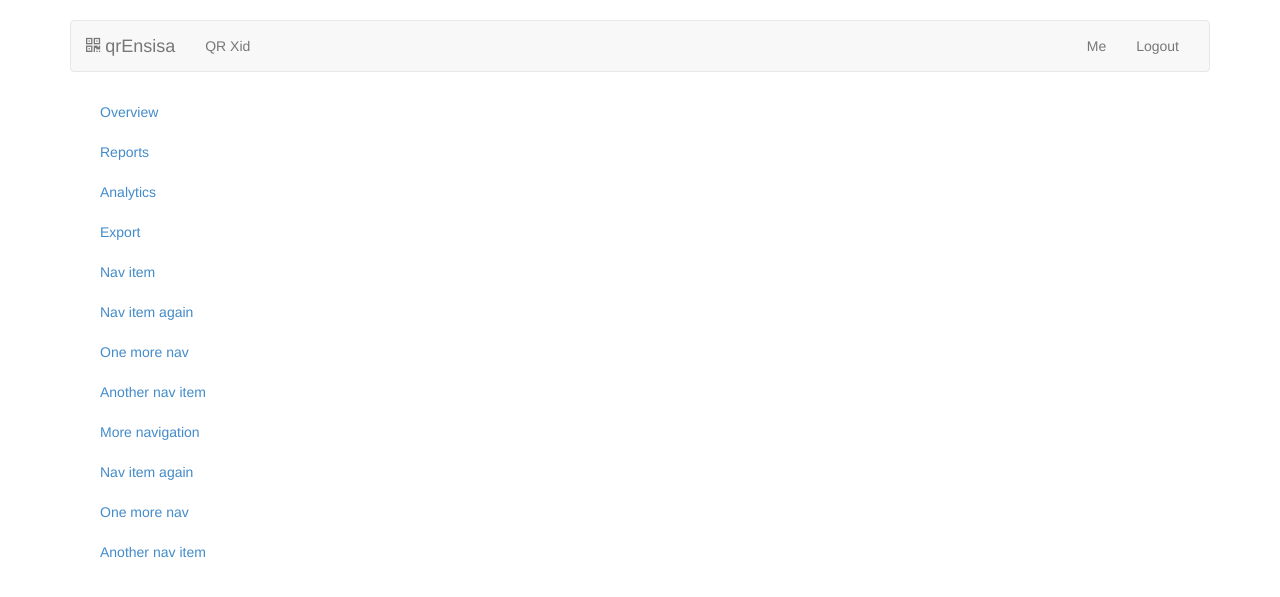
After one commit to JBellec/Projet, a PHP site: page /Projet/admin.php in a window 1280 px wide. The commit adds this page. Shown: the top 597 px of the page. Run offline with PHP 8.4, Linux system fonts and the light colour scheme; some libraries are stand-ins or nearby versions.

Commit message:
renommage & admin panel

```diff
--- /dev/null
+++ b/admin.php
@@ -0,0 +1,31 @@
+<?php include 'includes/header.php';
+    include 'includes/navbar.php'; ?>
+        <title>QR-Ensisa</title>
+	</head>
+	<body>
+	<div class="container-fluid">
+
+    <div class="row">
+        <div class="col-sm-3 col-md-2 sidebar">
+            <ul class="nav nav-sidebar">
+                <li><a href="#">Overview</a></li>
+                <li><a href="#">Reports</a></li>
+                <li><a href="#">Analytics</a></li>
+                <li><a href="#">Export</a></li>
+            </ul>
+                <ul class="nav nav-sidebar">
+                <li><a href="">Nav item</a></li>
+                <li><a href="">Nav item again</a></li>
+                <li><a href="">One more nav</a></li>
+                <li><a href="">Another nav item</a></li>
+                <li><a href="">More navigation</a></li>
+                </ul>
+                <ul class="nav nav-sidebar">
+                <li><a href="">Nav item again</a></li>
+                <li><a href="">One more nav</a></li>
+                <li><a href="">Another nav item</a></li>
+            </ul>
+        </div>
+	</body>
+
+<?php include 'includes/footer.php'; ?>
--- a/includes/footer.php
+++ b/includes/footer.php
@@ -1,6 +1,7 @@
-<!-- jQuery (necessary for Bootstrap's JavaScript plugins) -->
+
+    </body>
+    <!-- jQuery (necessary for Bootstrap's JavaScript plugins) -->
     <script src="js/jquery-2.1.0.min.js"></script>
     <!-- Include all compiled plugins (below), or include individual files as needed -->
     <script src="js/bootstrap.min.js"></script>
-
 </html>
```
Also changed, not shown: includes/adminpanel_navbar.php (added), includes/header.php (line endings or trailing spaces), includes/navbar_isadmin.php (renamed from includes/navbar_admin.php).
